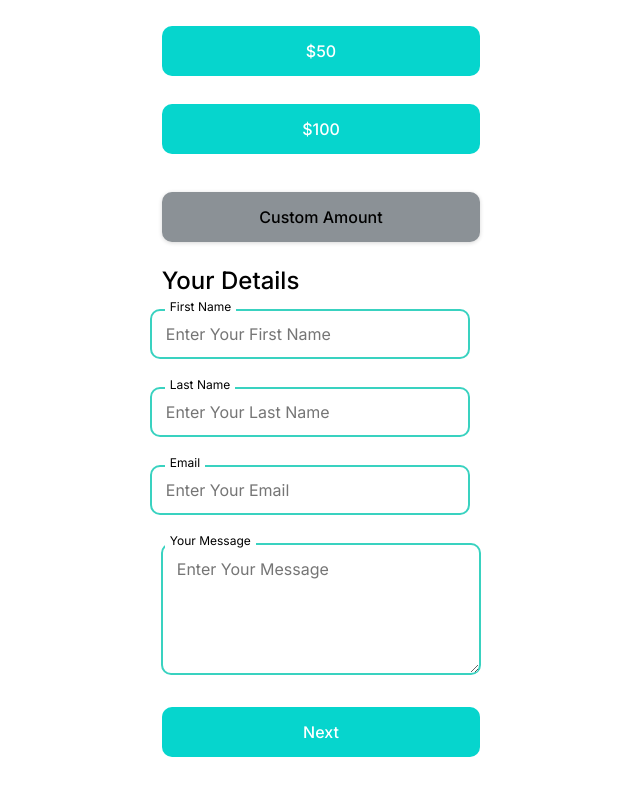
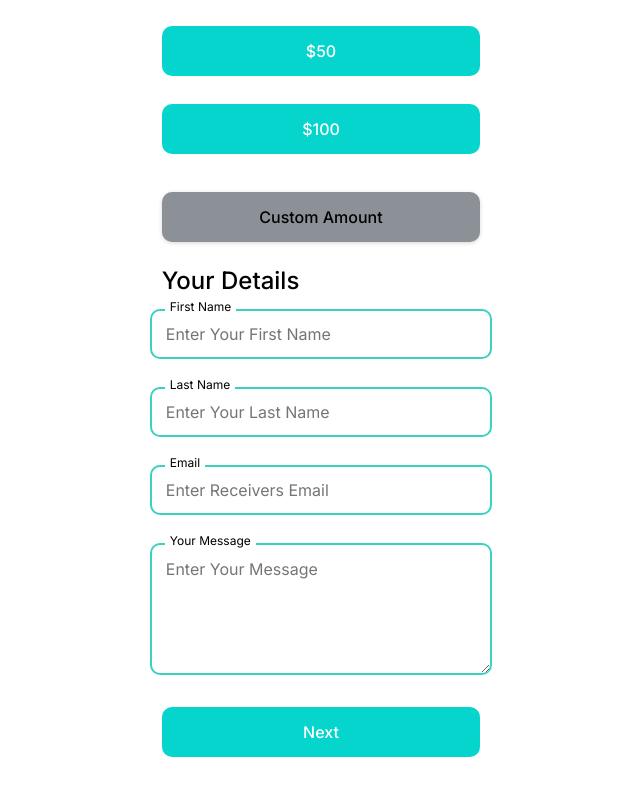
Before and after one commit to Moin105/wishingwell, a React (Create React App) app: page /price-page in a window 1280 px wide. Shown: the part 304-1100 px from the top of the page, without its empty margins (319-959 px from the left). Built offline with nearby package versions, Linux system fonts and the light colour scheme; a web font is replaced by a local one.

Commit message:
placeholder chnage

```diff
--- a/src/Components/CustomSelect/index.jsx
+++ b/src/Components/CustomSelect/index.jsx
@@ -25,7 +25,6 @@ const StyledSelectContainer = styled.div`
 
 const StyledSelect = styled.select`
   width: 100%;
-  max-width: 320px;
   font-size: 16px;
   height: 50px;
   padding: 0px 30px 0px 14px; /* Adjust right padding to make space for the icon */
--- a/src/Components/Input/CustomInput.jsx
+++ b/src/Components/Input/CustomInput.jsx
@@ -17,7 +17,6 @@ const StyledLabel = styled.label`
 
 const StyledInput = styled.input`
   width: 100%;
-  max-width:320px;
   padding: 0px;
   font-size: 16px;
   height: 50px;
--- a/src/Components/Input/InputRounded.jsx
+++ b/src/Components/Input/InputRounded.jsx
@@ -15,7 +15,6 @@ const StyledLabel = styled.label`
 `;
 
 const StyledInput = styled.input`
-width:305px;
   padding: 0px;
   font-size: 16px;
   height: 50px;
--- a/src/Components/Textarea/CustomTextare.jsx
+++ b/src/Components/Textarea/CustomTextare.jsx
@@ -17,15 +17,13 @@ const StyledLabel = styled.label`
 
 const StyledTextArea = styled.textarea`
   width: 100%;
-  max-width:320px;
   font-size: 16px;
-  height: auto; /* Adjust height based on content */
-  margin:0px 0px 0px 11px;
-  padding:14px; /* Adjusted to have padding inside the textarea */
+  height: auto;
+  padding:14px;
   font-family: 'Inter';
   border: 2px solid #39d2c0;
   border-radius: 10px;
-  resize: vertical; /* Allows the user to resize the textarea vertically */
+  resize: vertical;
 `;
 
 const CustomTextArea = ({ label, ...rest }) => {
--- a/src/Pages/PriceDetailPage.jsx
+++ b/src/Pages/PriceDetailPage.jsx
@@ -26,7 +26,7 @@ function PriceDetailPage() {
         <CustomInput
           label="Email"
           type="email"
-          placeholder="Enter Your Email"
+          placeholder="Enter Receivers Email"
         />
         <CustomTextArea label="Your Message" placeholder="Enter Your Message" />
         <Link to={"/checkout"}>
```
